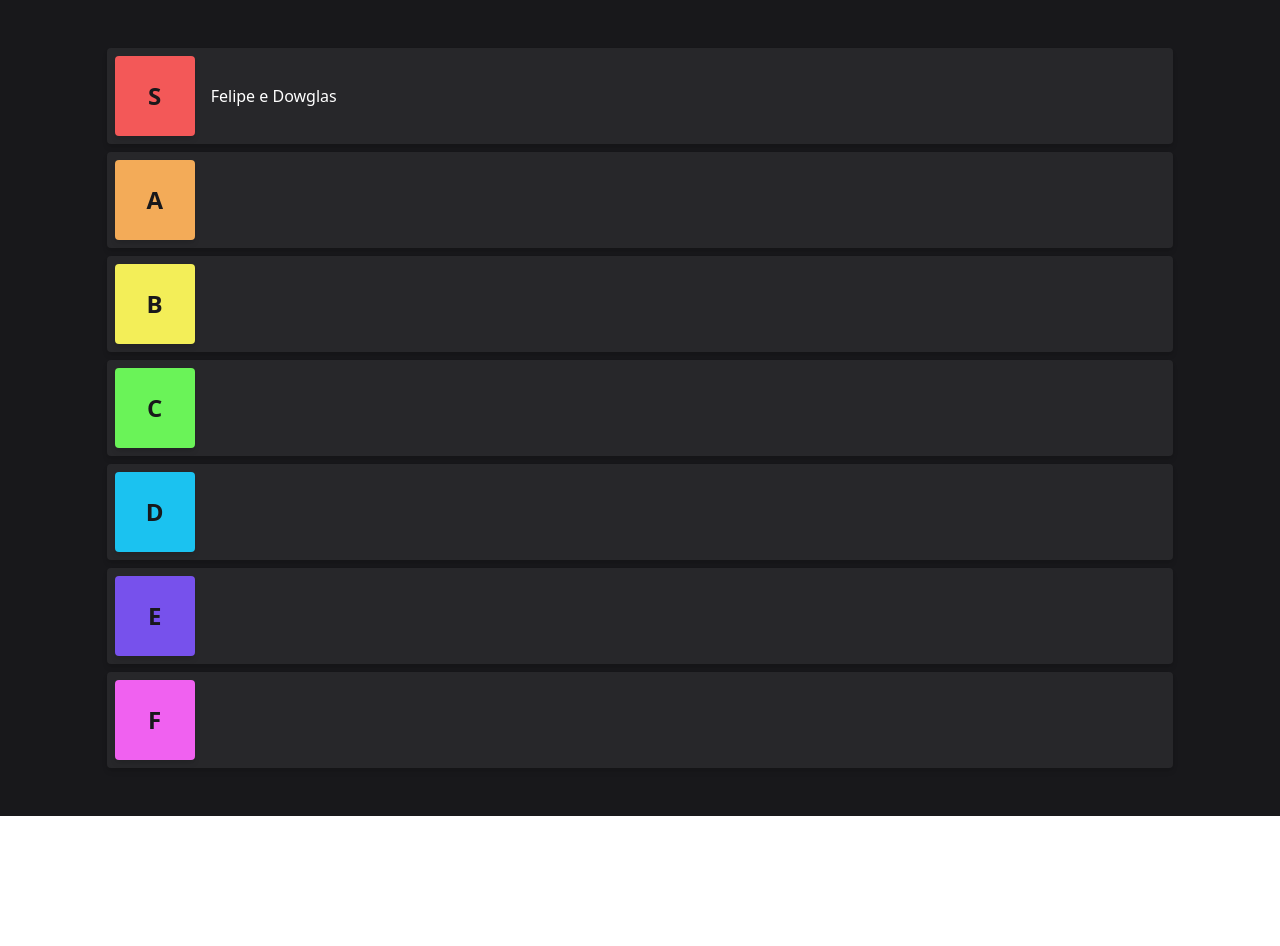
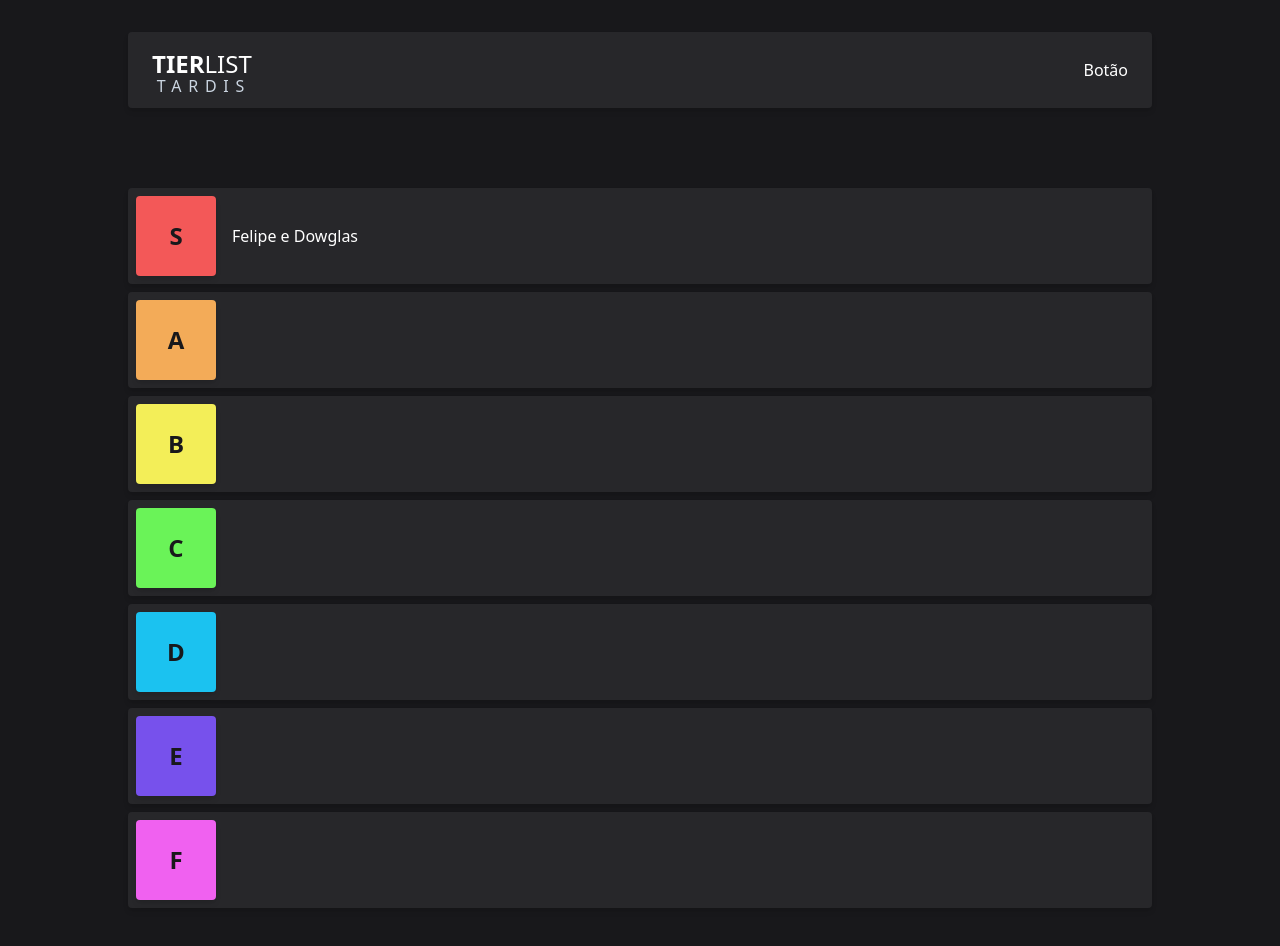
Before and after one commit to Felipstein/tier-list-frontend, a React (Vite) app: page / in a window 1280 px wide. Shown: the top 946 px of the page. Before the commit the page ends 816 px from the top, so only its background shows below. Built offline with nearby package versions, Linux system fonts and the light colour scheme.

Commit message:
feat: Add Logo

```diff
--- a/index.html
+++ b/index.html
@@ -4,7 +4,7 @@
     <meta charset="UTF-8" />
     <meta name="viewport" content="width=device-width, initial-scale=1.0" />
 
-    <title>Tear List Tardis</title>
+    <title>Tear List TARDIS</title>
   </head>
   <body>
     <div id="root"></div>
--- /dev/null
+++ b/src/components/Button.tsx
@@ -0,0 +1,16 @@
+import { ButtonHTMLAttributes, ReactNode } from 'react';
+
+interface ButtonProps extends ButtonHTMLAttributes<HTMLButtonElement> {
+  children: ReactNode;
+}
+
+export const Button: React.FC<ButtonProps> = ({ children, ...props }) => {
+
+  return (
+    <button
+      {...props}
+    >
+      {children}
+    </button>
+  );
+};
--- /dev/null
+++ b/src/components/Header.tsx
@@ -0,0 +1,17 @@
+import { Button } from './Button';
+import { Logo } from './Logo';
+
+export const Header: React.FC = () => {
+
+  return (
+    <header className="py-8">
+      <main className="bg-zinc-800 rounded py-4 px-6 shadow-md flex justify-between items-center">
+        <Logo />
+
+        <Button>
+          Botão
+        </Button>
+      </main>
+    </header>
+  );
+};
--- a/src/components/Layout.tsx
+++ b/src/components/Layout.tsx
@@ -1,4 +1,5 @@
 import { ReactNode } from 'react';
+import { Header } from './Header';
 
 interface LayoutProps {
   children: ReactNode;
@@ -7,8 +8,11 @@ interface LayoutProps {
 export const Layout: React.FC<LayoutProps> = ({ children }) => {
 
   return (
-    <div className='min-h-screen bg-zinc-900 text-white'>
-      {children}
+    <div className='bg-zinc-900 text-white'>
+      <div className='w-10/12 max-w-5xl m-auto min-h-screen'>
+        <Header />
+        {children}
+      </div>
     </div>
   );
 };
--- /dev/null
+++ b/src/components/Logo.tsx
@@ -0,0 +1,12 @@
+export const Logo: React.FC = () => {
+
+  return (
+    <div className="flex flex-col leading-3 items-center select-none">
+      <div className="flex">
+        <h1 className="text-2xl uppercase font-bold">Tier</h1>
+        <h1 className="text-2xl uppercase font-extralight">List</h1>
+      </div>
+      <h2 className="text-slate-300 font-normal pl-1 tracking-[0.42rem]">TARDIS</h2>
+    </div>
+  );
+};
--- a/src/components/TierList.tsx
+++ b/src/components/TierList.tsx
@@ -51,7 +51,7 @@ export const TierList: React.FC = () => {
   const tiersSorted = useMemo(() => tiers.sort((next, current) => next.tier - current.tier), [tiers]);
 
   return (
-    <main className='w-10/12 max-w-7xl m-auto py-12 flex flex-col gap-2'>
+    <main className='py-12 flex flex-col gap-2'>
       {tiersSorted.map(({ tier, label, content, color }) => (
         <Tier
           key={tier}
```
